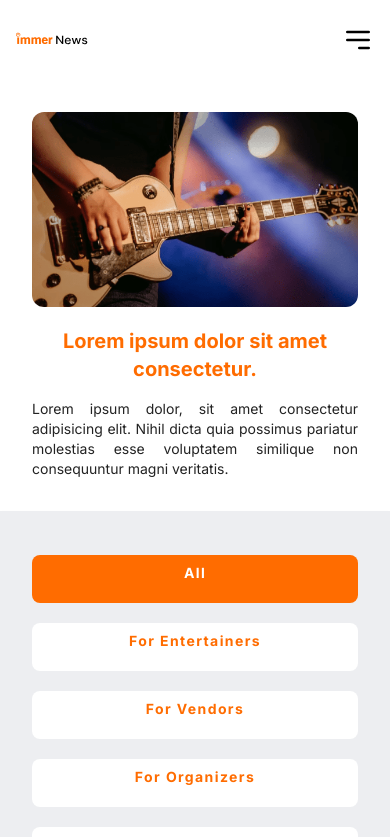
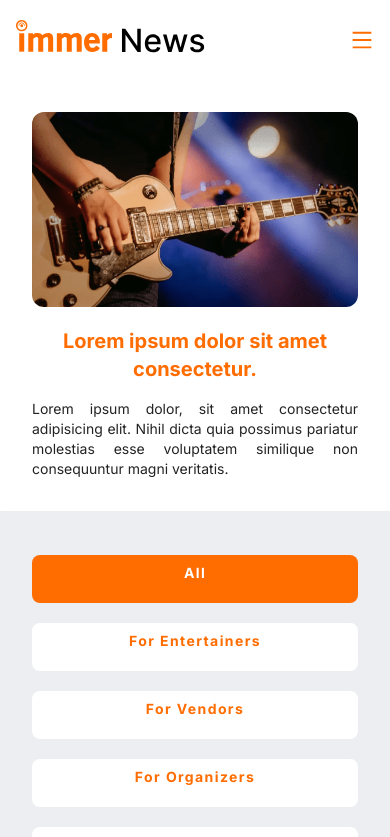
Before and after one commit to tomassilvente/immerLandingPage, a Next.js app in the folder immer/: page /blog in a window 390 px wide. Shown: the top 837 px of the page. Built offline with nearby package versions, Linux system fonts and the light colour scheme.

Commit message:
[FIX]: fixed mobile nav view.

```diff
--- a/immer/src/app/globals.css
+++ b/immer/src/app/globals.css
@@ -25,14 +25,17 @@ body {
     )
     rgb(var(--background-start-rgb));
 }
+#headerUnderline {
+  font-weight: bold;
+}
 #headerUnderline:after {
   content:"";
   position: relative;
   float:left;
-  bottom: -29px;
+  bottom: -30px;
   background:#ff6c00;
   width:100%;
-  height:10px;
-  border-top-left-radius: 4px;
-  border-top-right-radius: 4px;
+  height:8px;
+  border-top-left-radius: 2px;
+  border-top-right-radius: 2px;
 }
--- a/immer/src/components/blogComponents/blogHeader.jsx
+++ b/immer/src/components/blogComponents/blogHeader.jsx
@@ -2,6 +2,7 @@
 
 import Link from "next/link";
 import Image from "next/image";
+import { AiOutlineMenu } from "react-icons/ai"
 import { useState } from "react";
 
 export const NavigationList = [
@@ -34,7 +35,7 @@ export default function BlogHeader() {
     >
       <div
         id="company-name"
-        className="text-left w-1/5 text-xl md:text-2xl lg:text-3xl font-bold not-italic"
+        className="text-left md:w-1/5 text-xl md:text-2xl lg:text-3xl font-bold not-italic"
       >
         <Link href="/blog" className="w-full">
           <Image
@@ -50,7 +51,7 @@ export default function BlogHeader() {
 
       <div
         id="Nav-container"
-        className="hidden sm:flex sm:flex-row w-3/5 gap-4 lg:gap-12 md:gap-5 justify-center"
+        className="hidden md:flex md:flex-row w-3/5 gap-4 lg:gap-12 md:gap-5 justify-center"
       >
         {NavList.map((NavData) => (
           <p
@@ -80,7 +81,7 @@ export default function BlogHeader() {
 
       <div
         id="btn-container"
-        className="w-1/5 hidden sm:flex sm:flex-row md:gap-2 lg:gap-4 justify-end"
+        className="w-1/5 hidden md:flex md:flex-row md:gap-2 lg:gap-4 sm:justify-end"
       >
         <Link
           href="/blog"
@@ -95,24 +96,9 @@ export default function BlogHeader() {
       {/* Menu Icon shown on small devices */}
       <div
         id="btn-container"
-        className="w-1/5 flex flex-row gap-4 justify-end sm:hidden"
+        className="text-primary text-2xl sm:text-3xl flex flex-row gap-4 justify-end md:hidden"
       >
-        <button>
-          <svg
-            xmlns="http://www.w3.org/2000/svg"
-            className="h-8 w-8"
-            fill="none"
-            viewBox="0 0 24 24"
-            stroke="currentColor"
-          >
-            <path
-              strokeLinecap="round"
-              strokeLinejoin="round"
-              strokeWidth={2}
-              d="M4 6h16M4 12h16m-7 6h7"
-            />
-          </svg>
-        </button>
+        <AiOutlineMenu />
       </div>
     </header>
   );
--- a/immer/src/components/blogComponents/blogHero.jsx
+++ b/immer/src/components/blogComponents/blogHero.jsx
@@ -43,7 +43,7 @@ const BlogHero = () => {
             </Link>
           </div>
         </div>
-        <div className="md:w-[45%]">
+        <div className="flex flex-col items-center sm:block md:w-[45%]">
           <Image
             className="rounded-xl sm:rounded-md"
             src={BlogHeroImg[1].img}
```
